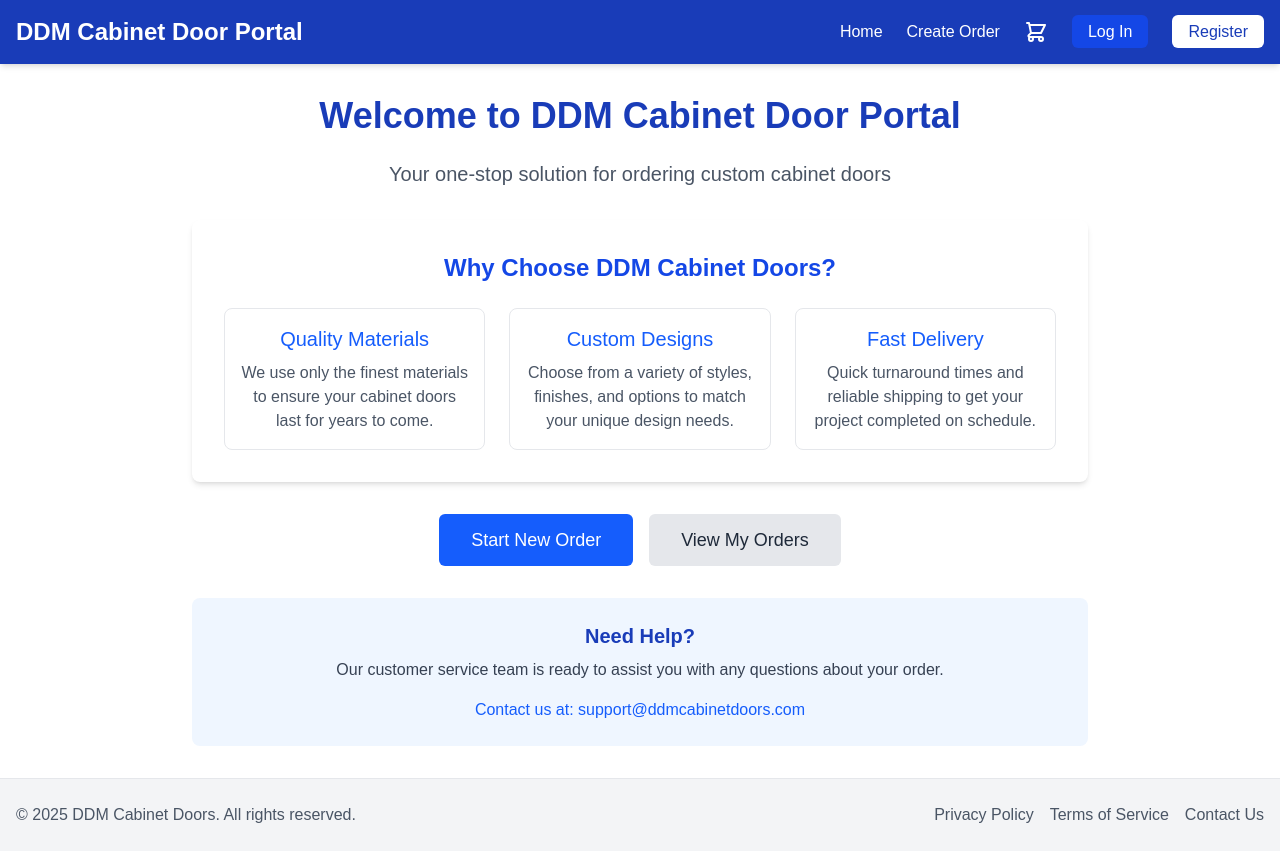
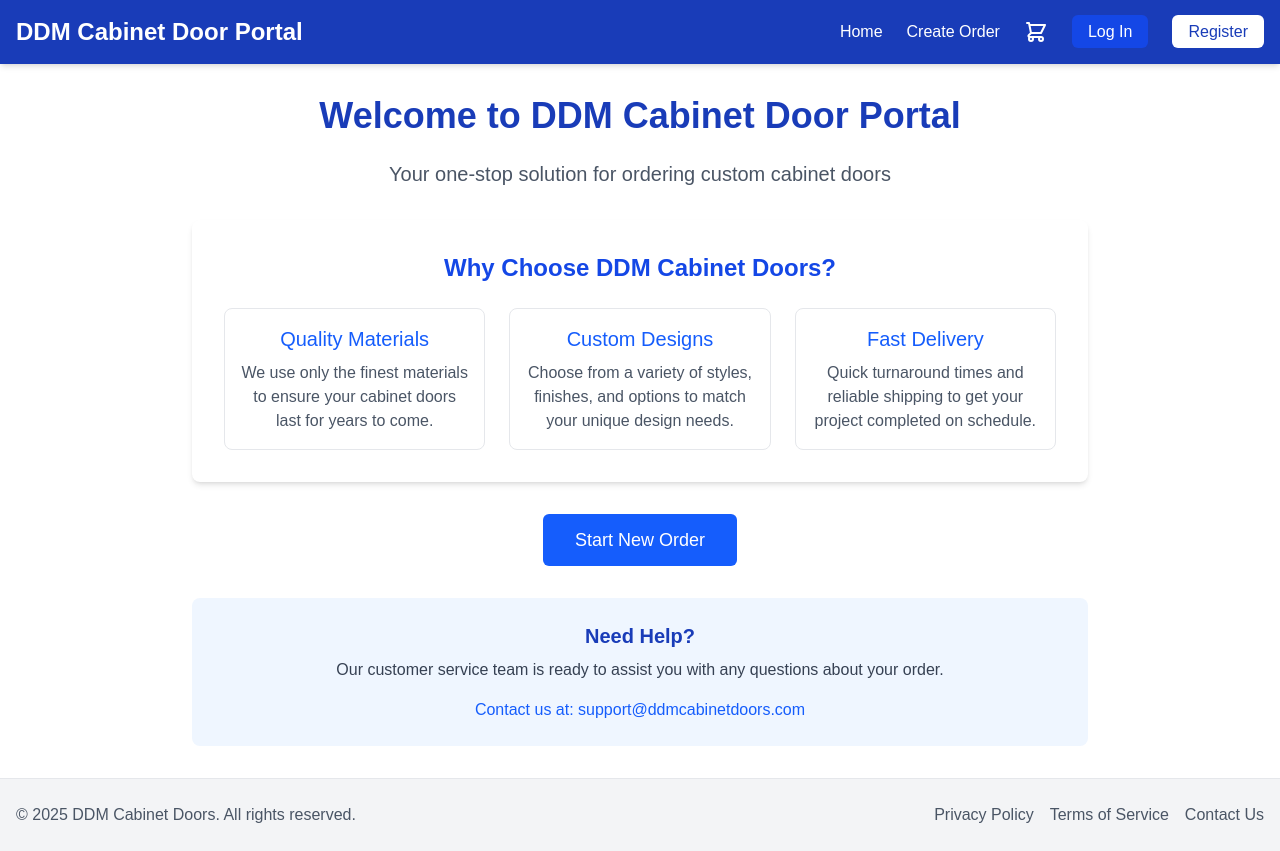
Before and after one commit to hancehardy/DDMPortal, a Next.js app in the folder ddm-portal/: page / in a window 1280 px wide. Built offline with nearby package versions, Linux system fonts and the light colour scheme; no server answers.

Commit message:
Remove View My Orders button from homepage and header navigation

```diff
--- a/ddm-portal/src/app/page.tsx
+++ b/ddm-portal/src/app/page.tsx
@@ -38,18 +38,12 @@ export default function Home() {
               </div>
             </div>
 
-            <div className="flex flex-col md:flex-row justify-center gap-4 mb-8">
+            <div className="flex justify-center mb-8">
               <Link
                 href="/order"
                 className="px-8 py-3 bg-blue-600 text-white text-lg font-medium rounded-md hover:bg-blue-700 transition-colors"
               >
                 Start New Order
-              </Link>
-              <Link
-                href="/orders"
-                className="px-8 py-3 bg-gray-200 text-gray-800 text-lg font-medium rounded-md hover:bg-gray-300 transition-colors"
-              >
-                View My Orders
               </Link>
             </div>
 
```
Also changed, not shown: 2 other files (tests, documents, lock files or other folders).
